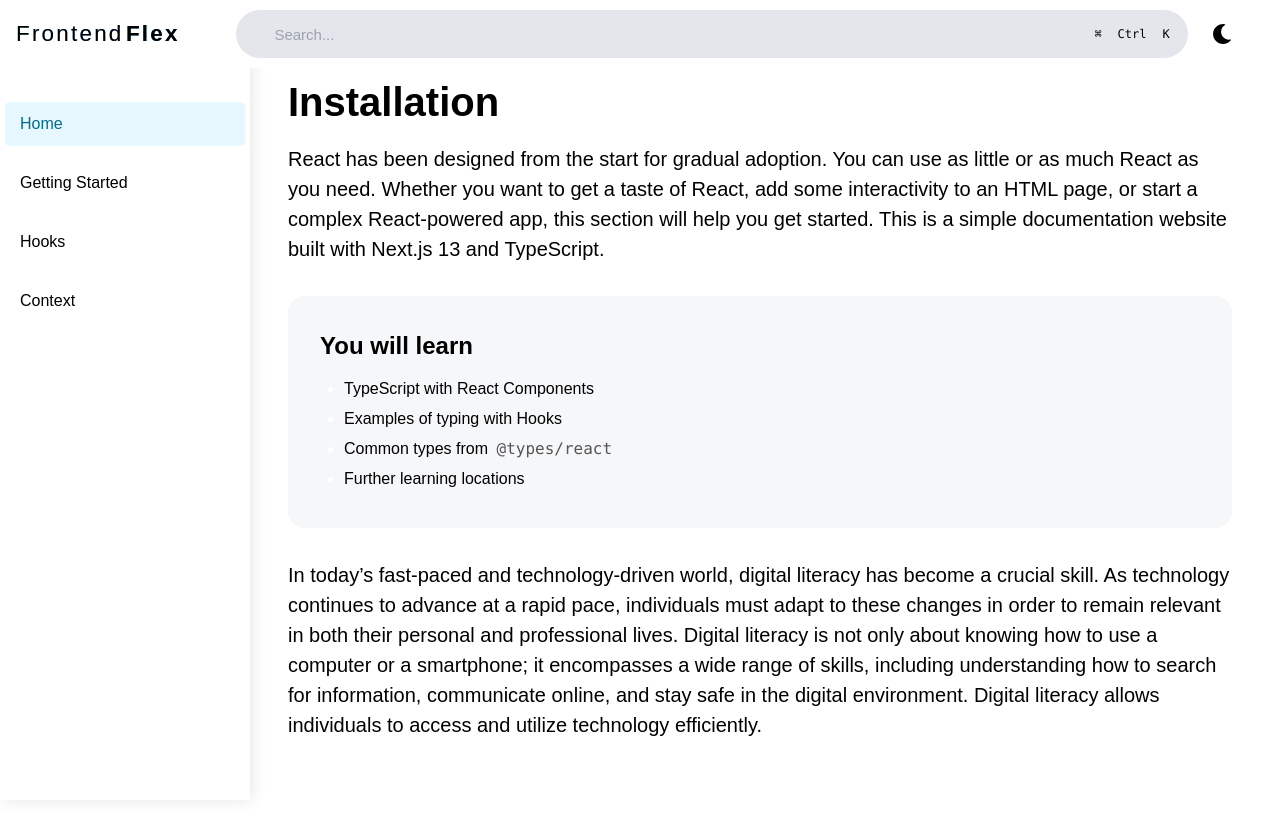
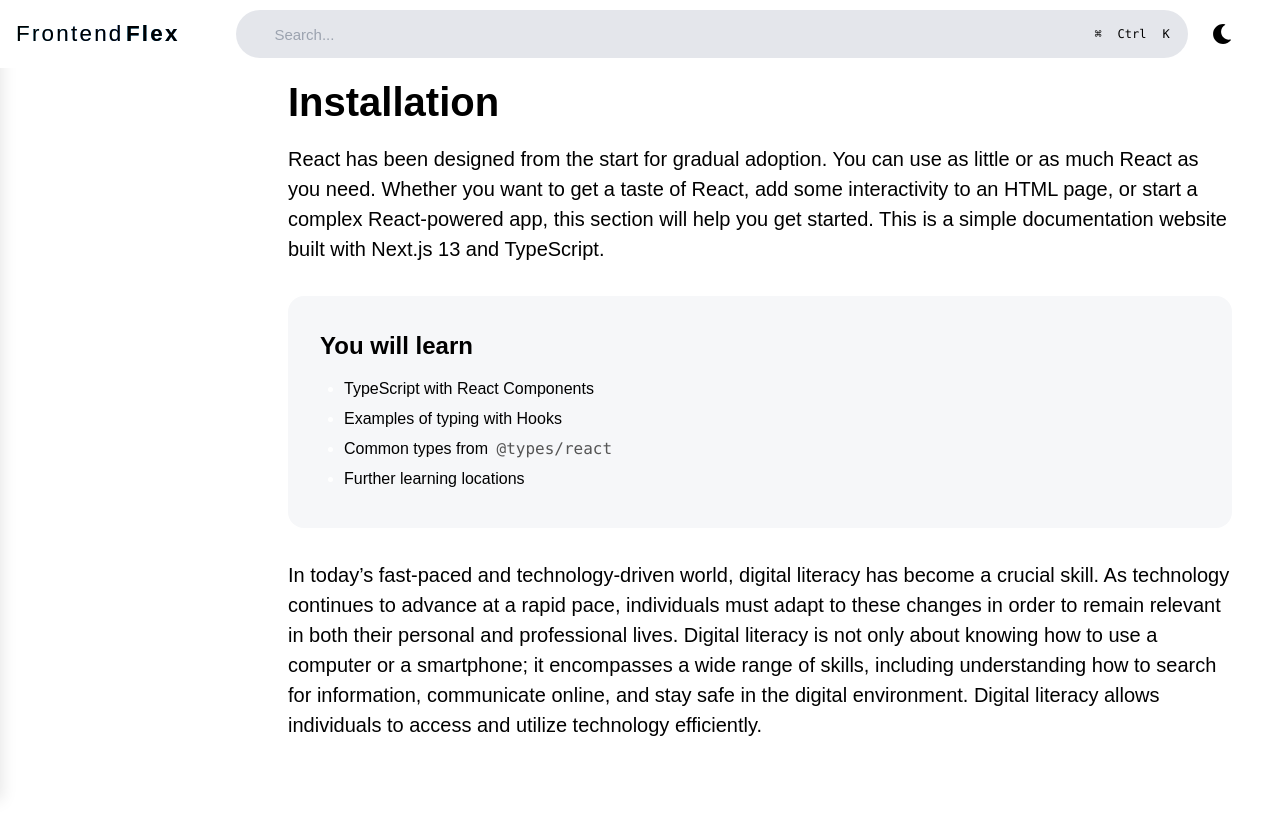
Before and after one commit to mnraza-dev/frontend_flex, a Next.js app: page / in a window 1280 px wide. Shown: the top 830 px of the page. Built offline with nearby package versions, Linux system fonts and the light colour scheme.

Commit message:
Sidebar UI is fixed for mobile device

```diff
--- a/app/globals.css
+++ b/app/globals.css
@@ -390,3 +390,33 @@ header {
   display: none;
   font-size: 24px;
 }
+
+/* Sidebar styles */
+.sidebar {
+  position: fixed;
+  top: 0;
+  left: -250px; /* Initially hidden */
+  width: 250px;
+  height: 100vh;
+  background-color: var(--sidebar-bg-light);
+  transition: left 0.3s ease;
+  box-shadow: 2px 0 15px rgba(0, 0, 0, 0.1);
+}
+
+.sidebar.open {
+  left: 0; /* Show the sidebar */
+}
+
+@media (max-width: 1024px) {
+  .sidebar {
+    width: 100%; /* Sidebar takes up more screen on smaller devices */
+  }
+
+  .sidebar.open {
+    left: 0;
+  }
+
+  .sidebar.hidden {
+    left: -100%; /* Hide sidebar when closed */
+  }
+}
--- a/components/Sidebar.tsx
+++ b/components/Sidebar.tsx
@@ -1,9 +1,8 @@
-"use client";
 import Link from "next/link";
 import { usePathname } from "next/navigation";
-import "../app/globals.css";
+import "../app/globals.css"; // Import global styles
 
-const Sidebar = () => {
+const Sidebar = ({ isSidebarOpen }: { isSidebarOpen: boolean }) => {
   const pathname = usePathname(); // Get the current pathname
 
   const menuItems = [
@@ -14,11 +13,9 @@ const Sidebar = () => {
   ];
 
   return (
-    // className={`sidebar transition-all duration-300 ease-in-out ${
-    //   isSidebarOpen ? 'block' : 'hidden'
-    // } sm:block`}
-
-    <nav className={`sidebar transition-all duration-300 ease-in-out sm:block`}>
+    <nav
+      className={`sidebar transition-all duration-300 ease-in-out ${isSidebarOpen ? "open" : "hidden"}`}
+    >
       <div className="logoContainer">
         <h2 className="logoText">React Docs</h2>
       </div>
@@ -27,9 +24,7 @@ const Sidebar = () => {
         {menuItems.map((item) => (
           <li key={item.href} className="menuItem">
             <Link href={item.href}>
-              <span
-                className={`link ${pathname === item.href ? "active" : ""}`}
-              >
+              <span className={`link ${pathname === item.href ? "active" : ""}`}>
                 {item.title}
               </span>
             </Link>
```
